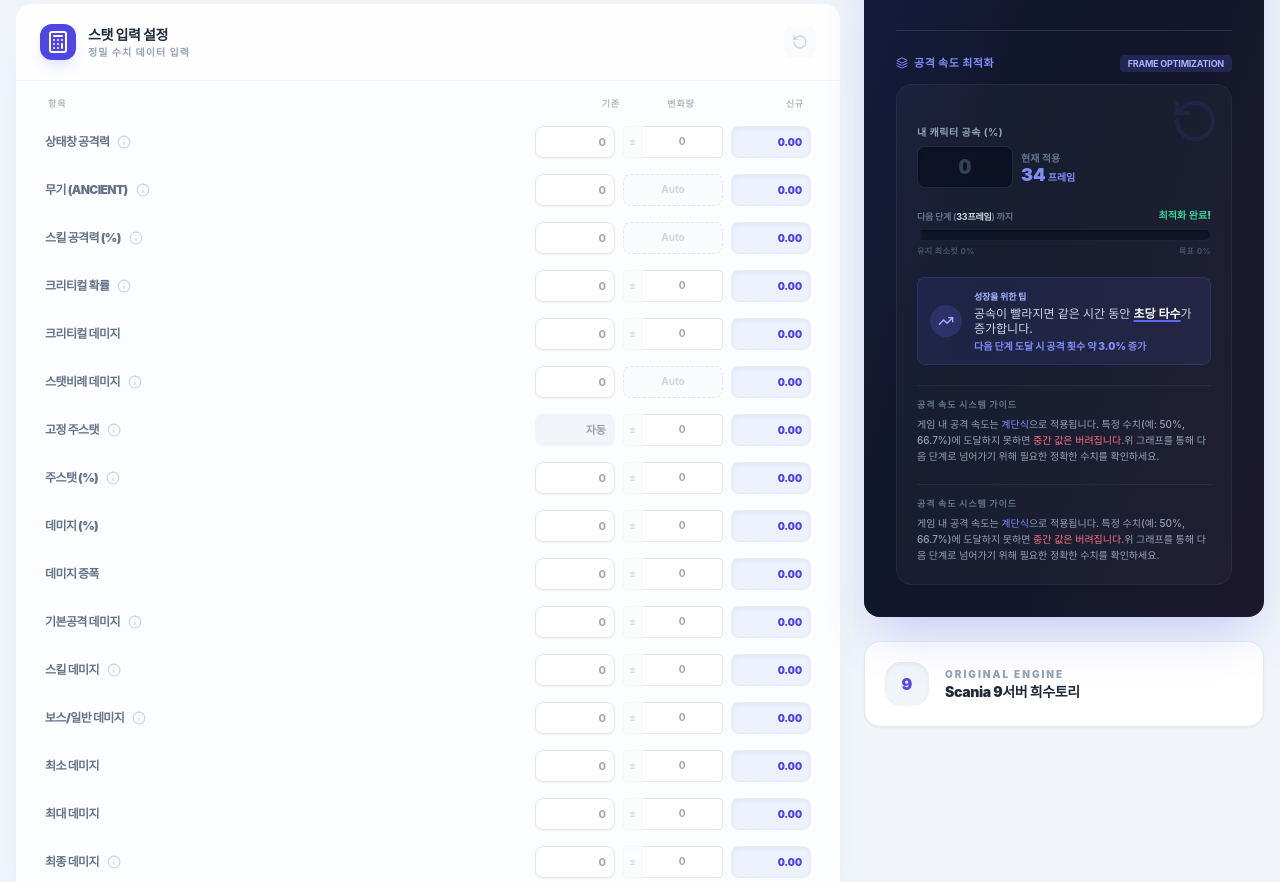
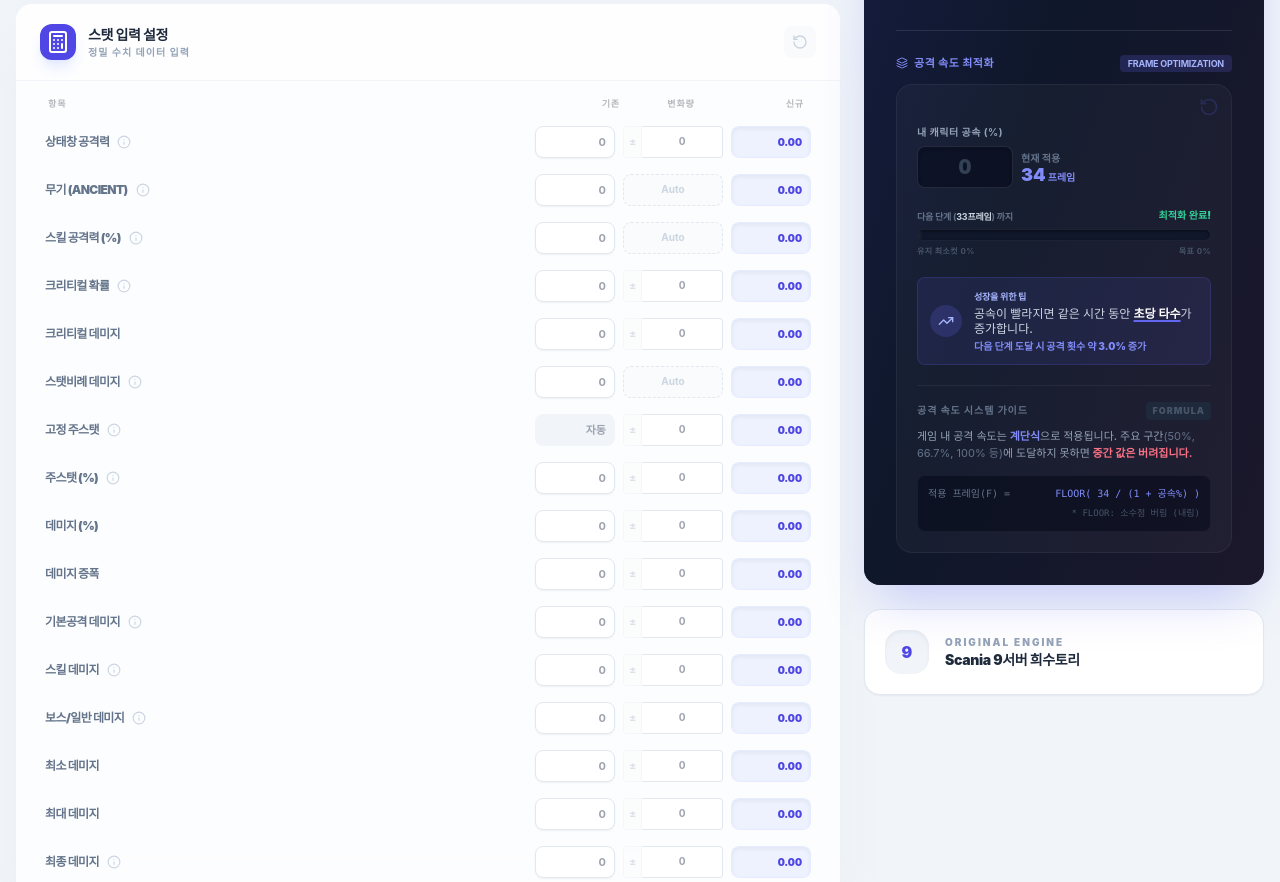
Before and after one commit to heestory1/damage-calculator, a React (Vite) app: page / in a window 1280 px wide. Shown: the part 820-1702 px from the top of the page. Built offline with nearby package versions, Linux system fonts and the light colour scheme; the HTML template or start-up script is replaced by a standard one; a web font is replaced by a local one.

Commit message:
Fix: Enable AS reset button and refine System Guide UI

```diff
--- a/src/features/Calculator.tsx
+++ b/src/features/Calculator.tsx
@@ -240,9 +240,13 @@ export const Calculator = () => {
                     </div>
 
                     <div className="bg-white/[0.03] rounded-2xl p-5 border border-white/5 space-y-5 relative overflow-hidden group/as">
-                       <div className="absolute top-0 right-0 p-3 opacity-10 group-hover/as:opacity-20 transition-opacity">
-                          <RotateCcw className="w-12 h-12 text-indigo-500" />
-                       </div>
+                       <button
+                          onClick={() => setOldValue('as', 0)}
+                          className="absolute top-0 right-0 p-3 opacity-20 hover:opacity-100 transition-all duration-300 cursor-pointer z-20 group/reset"
+                          title="공속 수치 초기화"
+                       >
+                          <RotateCcw className="w-5 h-5 text-indigo-500 group-hover/reset:-rotate-180 transition-transform duration-500" />
+                       </button>
 
                        {/* Input & Current Status */}
                        <div className="relative z-10 flex items-end justify-between gap-4">
@@ -320,23 +324,25 @@ export const Calculator = () => {
                        </div>
 
                        {/* System Guide */}
-                       <div className="relative z-10 border-t border-white/5 pt-3 mt-1">
-                          <div className="text-[9px] font-black text-slate-500 uppercase tracking-widest mb-1">공격 속도 시스템 가이드</div>
-                          <p className="text-[10px] text-slate-400 leading-relaxed font-medium">
-                            게임 내 공격 속도는 <span className="text-indigo-400">계단식</span>으로 적용됩니다.
-                            특정 수치(예: 50%, 66.7%)에 도달하지 못하면 <span className="text-rose-400">중간 값은 버려집니다.</span>
-                            위 그래프를 통해 다음 단계로 넘어가기 위해 필요한 정확한 수치를 확인하세요.
+                       <div className="relative z-10 border-t border-white/5 pt-4 mt-2">
+                          <div className="text-[10px] font-black text-slate-500 uppercase tracking-widest mb-2 flex items-center justify-between">
+                             <span>공격 속도 시스템 가이드</span>
+                             <span className="text-[9px] text-slate-600 bg-slate-800 px-1.5 py-0.5 rounded">Formula</span>
+                          </div>
+                          <p className="text-[11px] text-slate-400 leading-relaxed font-medium mb-3">
+                            게임 내 공격 속도는 <span className="text-indigo-400 font-bold">계단식</span>으로 적용됩니다.
+                            주요 구간<span className="text-slate-500 font-normal">(50%, 66.7%, 100% 등)</span>에 도달하지 못하면
+                            <span className="text-rose-400 font-bold"> 중간 값은 버려집니다.</span>
                           </p>
-                       </div>
-
-                       {/* System Guide */}
-                       <div className="relative z-10 border-t border-white/5 pt-3 mt-1">
-                          <div className="text-[9px] font-black text-slate-500 uppercase tracking-widest mb-1">공격 속도 시스템 가이드</div>
-                          <p className="text-[10px] text-slate-400 leading-relaxed font-medium">
-                            게임 내 공격 속도는 <span className="text-indigo-400">계단식</span>으로 적용됩니다.
-                            특정 수치(예: 50%, 66.7%)에 도달하지 못하면 <span className="text-rose-400">중간 값은 버려집니다.</span>
-                            위 그래프를 통해 다음 단계로 넘어가기 위해 필요한 정확한 수치를 확인하세요.
-                          </p>
+                          <div className="bg-slate-950/50 rounded-lg p-2.5 border border-white/5 font-mono text-[10px] text-slate-500 flex flex-col gap-1">
+                             <div className="flex justify-between">
+                                <span>적용 프레임(F) = </span>
+                                <span className="text-indigo-400">FLOOR( 34 / (1 + 공속%) )</span>
+                             </div>
+                             <div className="text-[9px] text-slate-600 mt-0.5 text-right">
+                                * FLOOR: 소수점 버림 (내림)
+                             </div>
+                          </div>
                        </div>
                     </div>
                   </div>
```
Also changed, not shown: 5 other files (tests, documents, lock files or other folders).
